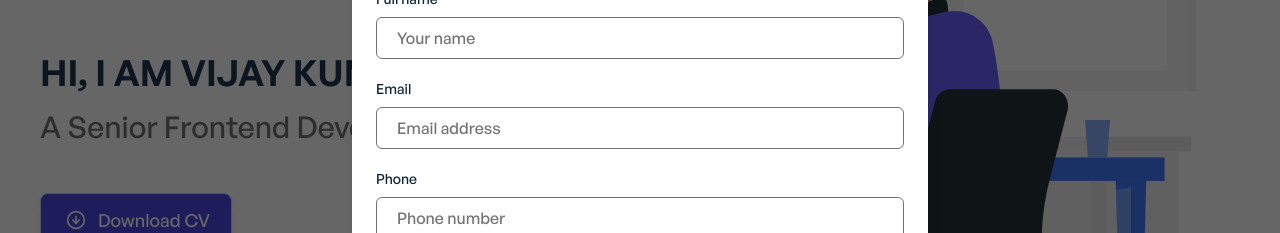
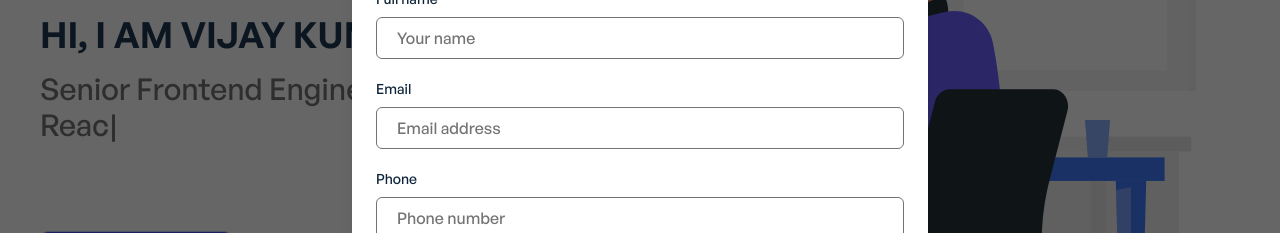
Before and after one commit to ervkgithub/portfolio, a Next.js app: page / in a window 1280 px wide. Shown: the part 317-550 px from the top of the page. Built offline with nearby package versions, Linux system fonts and the light colour scheme; no server answers.

Commit message:
typeit library added for animation text sequence

```diff
--- a/components/shared/AppBanner.jsx
+++ b/components/shared/AppBanner.jsx
@@ -3,6 +3,7 @@ import { FiArrowDownCircle } from "react-icons/fi";
 import useThemeSwitcher from "../../hooks/useThemeSwitcher";
 import { trackResumeDownload } from "../../utils/analytics";
 import Image from "next/image";
+import { TypeAnimation } from 'react-type-animation';
 
 function AppBanner() {
   const [activeTheme] = useThemeSwitcher();
@@ -35,9 +36,35 @@ function AppBanner() {
             duration: 0.9,
             delay: 0.2,
           }}
-          className="font-general-medium mt-4 text-lg md:text-xl lg:text-2xl xl:text-3xl text-center sm:text-left leading-normal text-gray-500 dark:text-gray-200"
+          className="font-general-medium mt-4 text-lg md:text-xl lg:text-2xl xl:text-3xl text-center sm:text-left leading-normal text-gray-500 dark:text-gray-200 min-h-24 md:min-h-20 lg:min-h-24 xl:min-h-28"
         >
-          A Senior Frontend Developer
+          <TypeAnimation
+            sequence={[
+              "Senior Frontend Engineer | React | Next.js",
+              1500,
+              "Building Scalable, Production-Grade Web Apps",
+              1500,
+              "Frontend System Design & Architecture Expert",
+              1500,
+              "Performance Optimization at Scale",
+              1500,
+              "TypeScript & Modern JavaScript Specialist",
+              1500,
+              "AI-Driven Frontend Experiences",
+              1500,
+              "Integrating AI into Modern Web Applications",
+              1500,
+              "Crafting Intelligent & Adaptive UI Systems",
+              1500,
+              "Scalable UI Architecture for Global Products",
+              1500,
+              "Delivering Seamless & High-Performance UX",
+              1500,
+            ]}
+            wrapper="span"
+            speed={10}
+            repeat={Infinity}
+          />
         </motion.p>
         <motion.div
           initial={{ opacity: 0 }}
--- a/package.json
+++ b/package.json
@@ -19,6 +19,8 @@
     "react-countup": "^6.1.1",
     "react-dom": "^18.2.0",
     "react-icons": "^4.3.1",
+    "react-type-animation": "^3.2.0",
+    "typeit-react": "^2.7.8",
     "uuid": "^8.3.2"
   },
   "devDependencies": {
```
Also changed, not shown: 1 other file (tests, documents, lock files or other folders).
